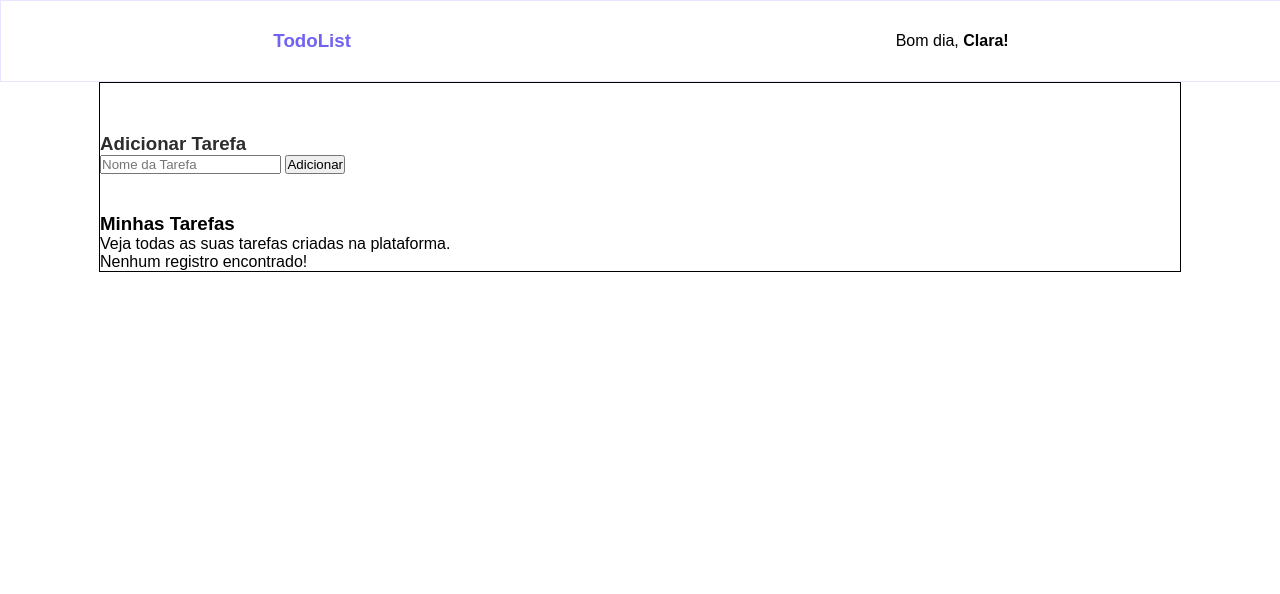
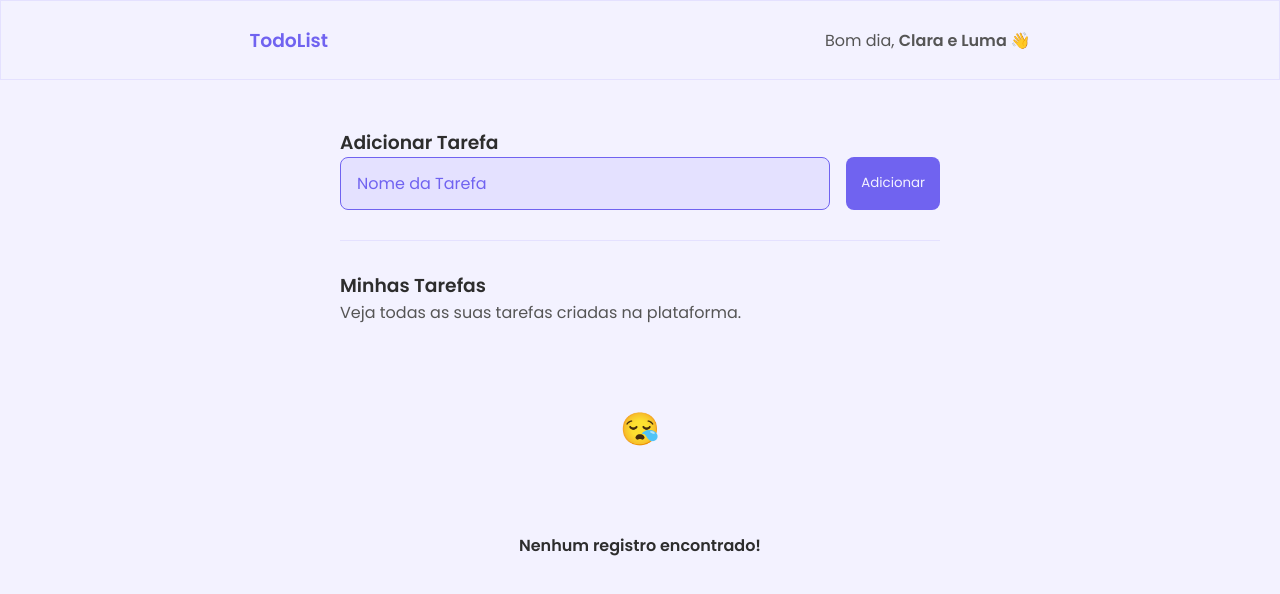
Before and after one commit to szluma/PWEB, a plain HTML site: page Projeto01 - PWEB/index.html in a window 1280 px wide. Drawn offline with Linux system fonts and the light colour scheme.

Commit message:
Add files via upload

```diff
--- a/Projeto01 - PWEB/index.html
+++ b/Projeto01 - PWEB/index.html
@@ -9,13 +9,13 @@
 <body>
     <header class="cabecalho">
         <h3 class="cor">TodoList</h3>
-        <p>Bom dia, <b>Clara!</b></p>
+        <p>Bom dia, <b>Clara e Luma 👋</b></p>
     </header>
 
     <main>
         <div class="alinhar">
+             <h3>Adicionar Tarefa</h3>
             <form class="container">
-                <h3>Adicionar Tarefa</h3>
                 <input type="text" placeholder="Nome da Tarefa">
                 <button>Adicionar</button>
             </form>
@@ -24,7 +24,11 @@
 
             <h3>Minhas Tarefas</h3>
             <p>Veja todas as suas tarefas criadas na plataforma.</p>
-            <p>Nenhum registro encontrado!</p>
+
+            <div class="C1">
+                <h1>😪</h1>
+                <p><b>Nenhum registro encontrado!</b></p>
+            </div>
         </div>
     </main>
 </body>
--- a/Projeto01 - PWEB/style.css
+++ b/Projeto01 - PWEB/style.css
@@ -1,11 +1,16 @@
+@import url('https://fonts.googleapis.com/css2?family=Poppins:wght@400;500;600&display=swap');
+
 * {
     margin: 0;
     padding: 0;
-font-family: 'poppins', sans-serif;
+    box-sizing: border-box;
+    font-family: 'Poppins', sans-serif;
 }
 
-.cor {
-color: #7063F0;
+body {
+    background-color: #F3F2FF;
+    color: #2D2D2D;
+    min-height: 100vh;
 }
 
 .cabecalho {
@@ -14,19 +19,85 @@ height: 80px;
     display: flex;
     justify-content: space-around;
     align-items: center;
-border: 1px solid #E7E5FF;
+    border: 1px solid #E4E1FF;
+}
+
+.cor {
+    color: #7063F0;
+    font-weight: 600;
+}
+
+.cabecalho p {
+    color: #555555;
+}
+
+main {
+    display: flex;
+    justify-content: center;
+    padding: 3rem;
+}
+
+.alinhar {
+    max-width: 600px;
+    width: 100%;
+    margin: 0 auto;
 }
 
 .container {
-width: 100%;
-height: 80px;
-margin-top: 50px;
-margin-right: 20px;
+    display: flex;
+    gap: 1rem;
+}
+
+.container h3 {
     color: #2D2D2D;
 }
 
-.alinhar {
-max-width: 1080px;
-margin: 0 auto;
-border: 1px solid black;
+.container input {
+    width: 100%;
+    padding: 0.8rem 1rem;
+    background: #E4E1FF;
+    border: 1px solid #7063F0;
+    border-radius: 8px;
+    outline: none;
+    font-size: 1rem;
 }
+
+.container input::placeholder {
+    color: #7063F0;
+}
+
+.container button {
+    background: #7063F0;
+    color: #F3F2FF;
+    border: none;
+    border-radius: 8px;
+    padding: 15px;
+    cursor: pointer;
+}
+
+.risco {
+    height: 1px;
+    background-color: #E4E1FF;
+    margin: 30px 0;
+}
+
+.C1 {
+    display: flex;
+    align-items: center;
+    flex-direction: column;
+    margin-top: 5rem;
+}
+
+.alinhar h3 {
+    color: #2D2D2D;
+}
+
+.alinhar p {
+    color: #555555;
+}
+
+.alinhar p:last-child {
+    text-align: center;
+    margin-top: 5rem;
+    color: #2D2D2D;
+}
```
Lines whose indentation alone changed are shown as unchanged.
